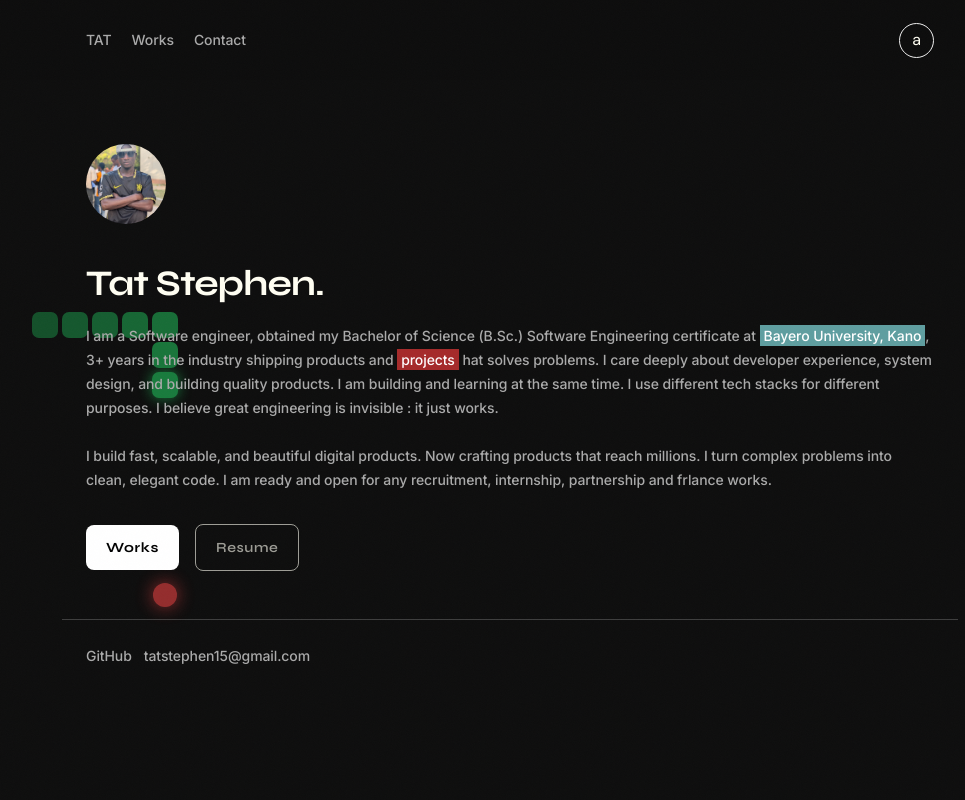
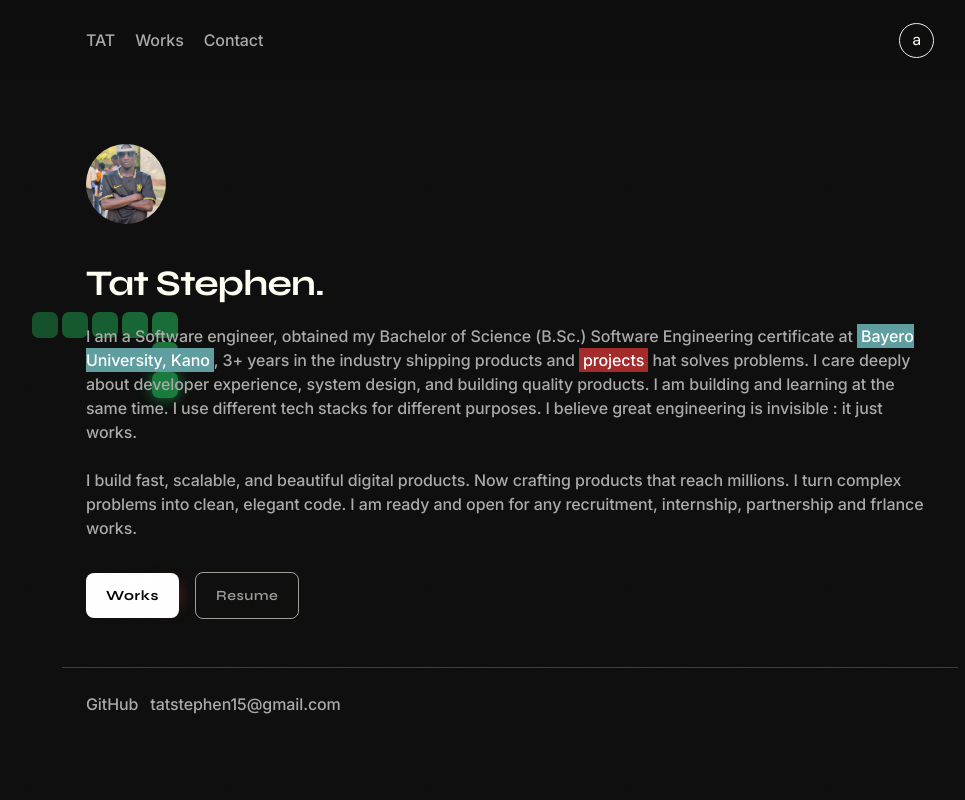
Before and after one commit to tatstephenweb/tat, a Flask app: page / in a window 1280 px wide. Shown: the whole page, without its empty margins (130-1095 px from the left). Run offline with Flask 3, Linux system fonts and the light colour scheme; some libraries are stand-ins or nearby versions.

Commit message:
Refactor CSS styles and restore variables
Restored and updated CSS variables, styles for various elements, and hover effects. Improved theme toggle and scrollbar styles.

```diff
--- a/static/css/style.css
+++ b/static/css/style.css
@@ -383,7 +383,7 @@
     /* Muted text */
     .dark .text-muted { color: #aaaaaa; font: size 14px;
     font-family: Inter, "Inter Fallback";
-    font-size: 14px;
+    font-size: 16px;
     font-weight: 450;
     line-height: 24px;
     letter-spacing: -0.09px;
@@ -391,7 +391,7 @@
 }
     .text-muted { color: #505050;
     font-family: Inter, "Inter Fallback";
-    font-size: 14px;
+    font-size: 16px;
     font-weight: 450;
     line-height: 24px;
     letter-spacing: -0.09px;}
```
